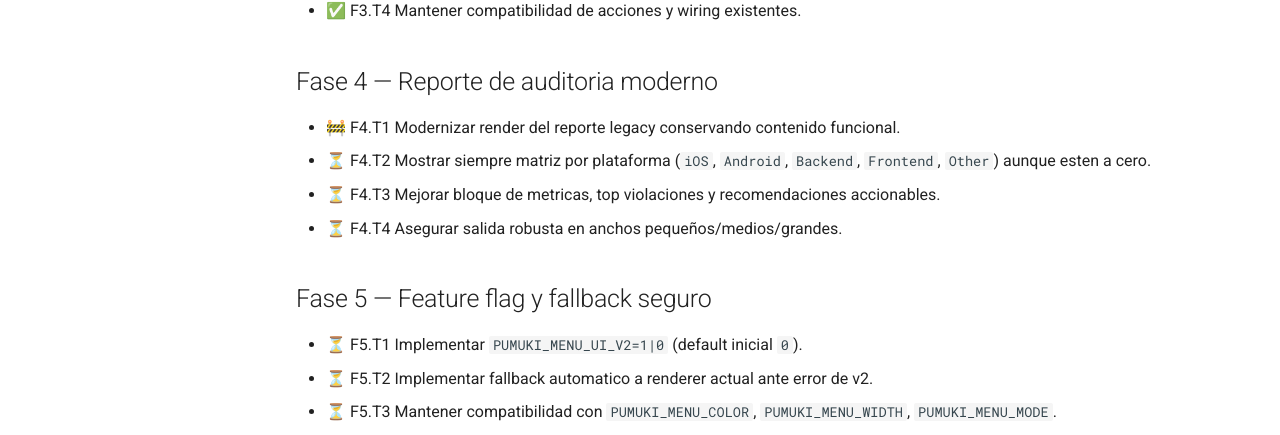
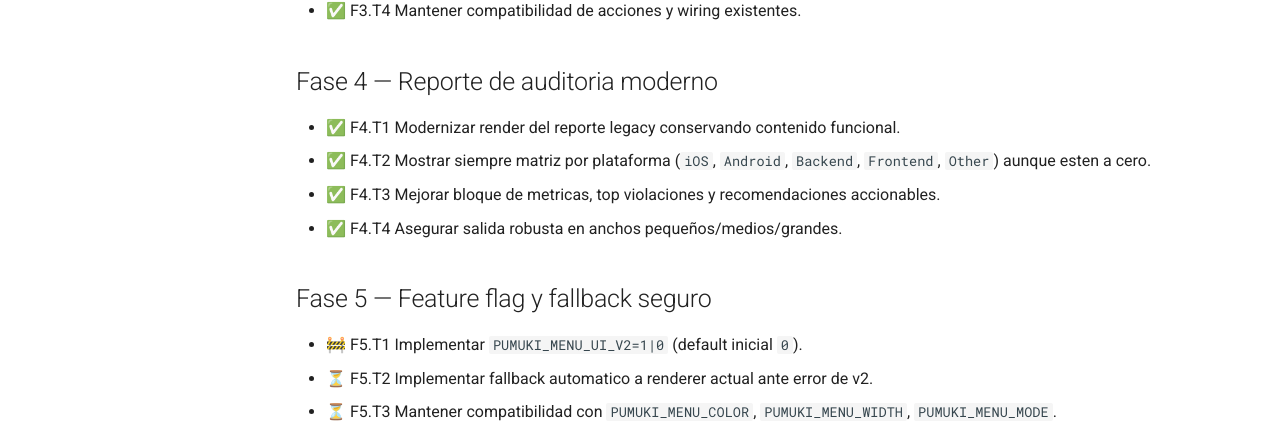
Before and after one commit to SwiftEnProfundidad/ast-intelligence-hooks, an MkDocs documentation site: the page built from docs/MENU_UIUX_MODERNIZATION_CYCLE.md, in a window 1280 px wide and 900 px high, scrolled down 1358 px. Shown: the part 142-577 px from the top of the window. Built offline with MkDocs 1.6.1 and Material for MkDocs 9.7.7, drawn with Linux system fonts in a browser that asks for light colours; comment, search, counter and statistics services are not loaded.

```diff
--- a/docs/MENU_UIUX_MODERNIZATION_CYCLE.md
+++ b/docs/MENU_UIUX_MODERNIZATION_CYCLE.md
@@ -38,13 +38,13 @@ Modernizar la experiencia CLI del menu (Consumer + Advanced) con una UX clara, v
 - ✅ F3.T4 Mantener compatibilidad de acciones y wiring existentes.
 
 ## Fase 4 — Reporte de auditoria moderno
-- 🚧 F4.T1 Modernizar render del reporte legacy conservando contenido funcional.
-- ⏳ F4.T2 Mostrar siempre matriz por plataforma (`iOS`, `Android`, `Backend`, `Frontend`, `Other`) aunque esten a cero.
-- ⏳ F4.T3 Mejorar bloque de metricas, top violaciones y recomendaciones accionables.
-- ⏳ F4.T4 Asegurar salida robusta en anchos pequeños/medios/grandes.
+- ✅ F4.T1 Modernizar render del reporte legacy conservando contenido funcional.
+- ✅ F4.T2 Mostrar siempre matriz por plataforma (`iOS`, `Android`, `Backend`, `Frontend`, `Other`) aunque esten a cero.
+- ✅ F4.T3 Mejorar bloque de metricas, top violaciones y recomendaciones accionables.
+- ✅ F4.T4 Asegurar salida robusta en anchos pequeños/medios/grandes.
 
 ## Fase 5 — Feature flag y fallback seguro
-- ⏳ F5.T1 Implementar `PUMUKI_MENU_UI_V2=1|0` (default inicial `0`).
+- 🚧 F5.T1 Implementar `PUMUKI_MENU_UI_V2=1|0` (default inicial `0`).
 - ⏳ F5.T2 Implementar fallback automatico a renderer actual ante error de v2.
 - ⏳ F5.T3 Mantener compatibilidad con `PUMUKI_MENU_COLOR`, `PUMUKI_MENU_WIDTH`, `PUMUKI_MENU_MODE`.
 - ⏳ F5.T4 Validar degradacion controlada en terminales sin color/Unicode.
```
Also changed, not shown: docs/REFRACTOR_PROGRESS.md (+3 -2 lines), 2 other files.
